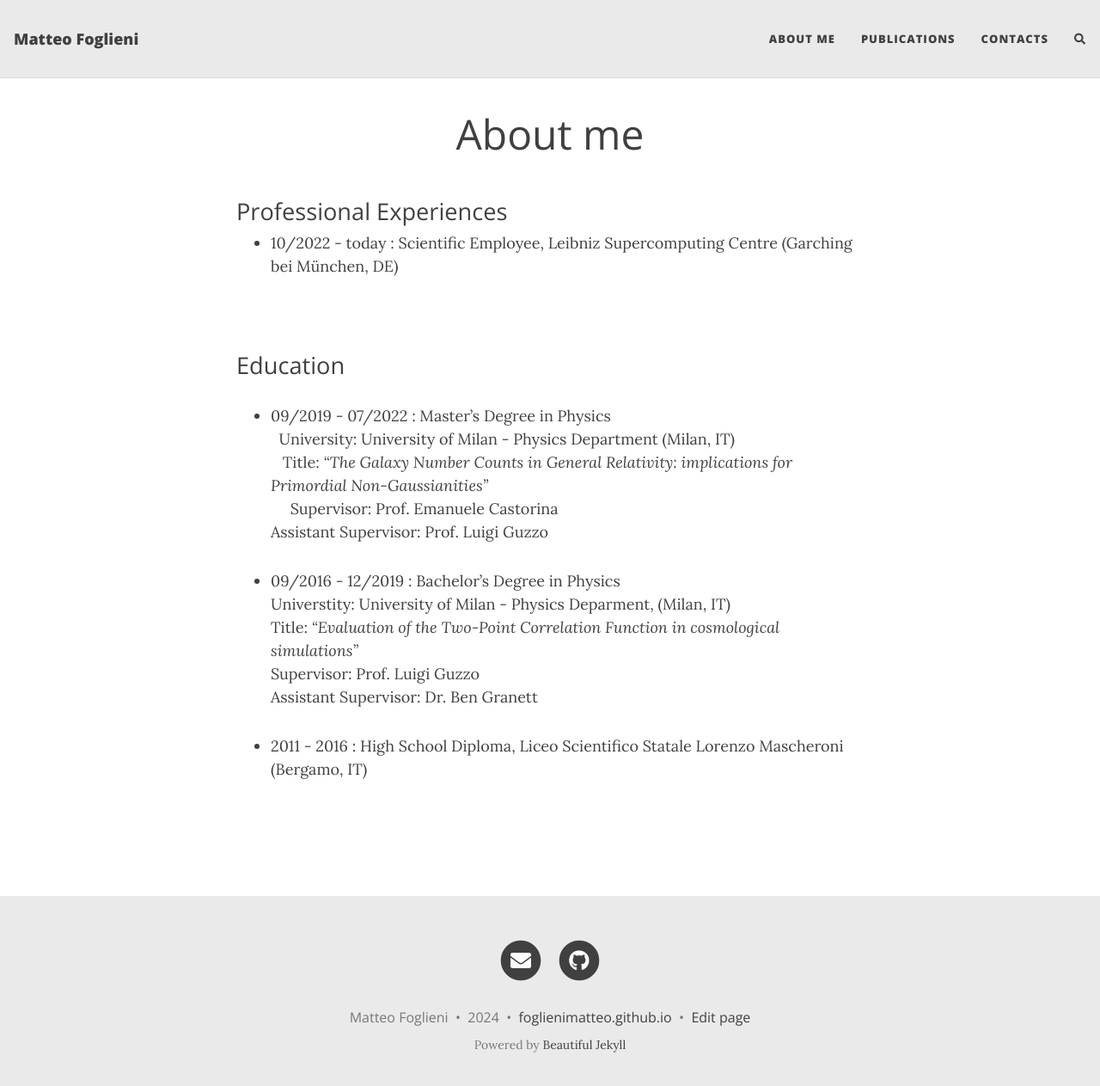
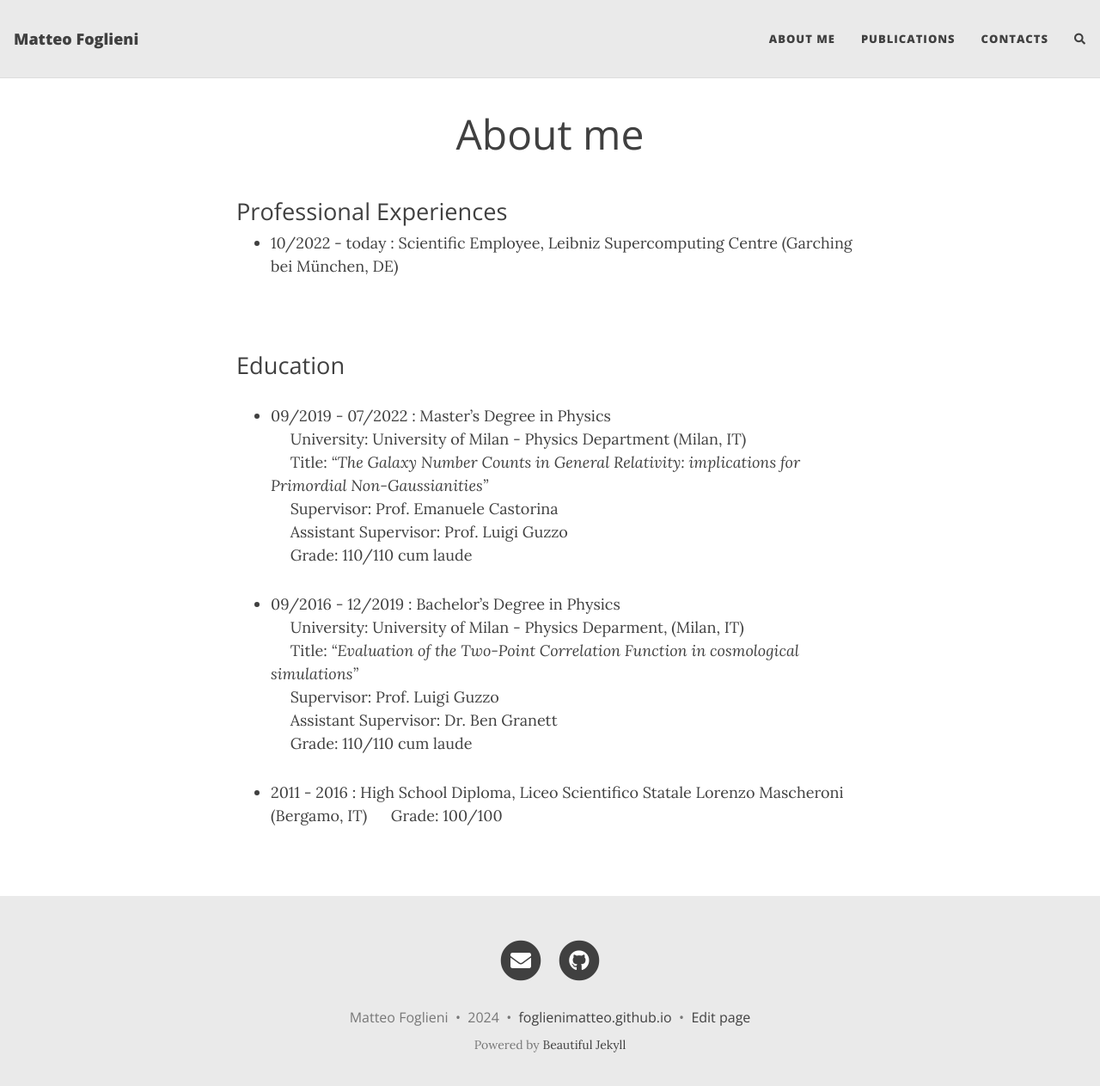
Before and after one commit to foglienimatteo/foglienimatteo.github.io, a Jekyll site: the page built from aboutme.md, in a window 1280 px wide and 1276 px high. Shown: the top 1263 px of the window at 86% size. Built offline with Jekyll 4.4.1, drawn with Linux system fonts in a browser that asks for light colours; nearby versions of some CDN libraries; comment, search, counter and statistics services are not loaded.

Commit message:
checking width

```diff
--- a/aboutme.md
+++ b/aboutme.md
@@ -14,15 +14,18 @@
 ## Education
 
 - 09/2019 - 07/2022 : Master's Degree in Physics<br>
-  &nbsp; University: University of Milan - Physics Department (Milan, IT)<br>
-  &ensp;  Title: _"The Galaxy Number Counts in General Relativity: implications for Primordial Non-Gaussianities"_ <br>
+  &emsp; University: University of Milan - Physics Department (Milan, IT)<br>
+  &emsp; Title: _"The Galaxy Number Counts in General Relativity: implications for Primordial Non-Gaussianities"_ <br>
   &emsp; Supervisor: Prof. Emanuele Castorina<br>
-  Assistant Supervisor: Prof. Luigi Guzzo
+  &emsp; Assistant Supervisor: Prof. Luigi Guzzo<br>
+  &emsp; Grade: 110/110 cum laude
 
 - 09/2016 - 12/2019 : Bachelor's Degree in Physics<br>
-  Universtity: University of Milan - Physics Deparment, (Milan, IT)<br>
-  Title: _"Evaluation of the Two-Point Correlation Function in cosmological simulations"_ <br>
-  Supervisor: Prof. Luigi Guzzo<br>
-  Assistant Supervisor: Dr. Ben Granett
+  &emsp; University: University of Milan - Physics Deparment, (Milan, IT)<br>
+  &emsp; Title: _"Evaluation of the Two-Point Correlation Function in cosmological simulations"_ <br>
+  &emsp; Supervisor: Prof. Luigi Guzzo<br>
+  &emsp; Assistant Supervisor: Dr. Ben Granett<br>
+  &emsp; Grade: 110/110 cum laude
 
 - 2011 - 2016 : High School Diploma, Liceo Scientifico Statale Lorenzo Mascheroni (Bergamo, IT)
+  &emsp; Grade: 100/100
--- a/assets/css/beautifuljekyll.css
+++ b/assets/css/beautifuljekyll.css
@@ -67,7 +67,7 @@
   margin-top: 0;
 }
 hr.small {
-  max-width: 120rem; /*6.25rem;*/
+  max-width: 6.25rem;
   margin: 1rem auto;
   border-width: 0.25rem;
   border-color: inherit;
@@ -325,7 +325,7 @@
 .navbar-custom .avatar-container {
   position: absolute;
   left: 50%;
-  width: 7rem; /*3.125rem;*/
+  width: 3.125rem;
   bottom: -1.5rem;
   transition: opacity 0.5s ease-in-out;
   -webkit-transition: opacity 0.5s ease-in-out;
@@ -363,7 +363,7 @@
 
 @media (min-width: 1200px) {
   .navbar-custom.top-nav-regular .avatar-container {
-    width: 20rem; /*6.25rem;*/
+    width: 6.25rem;
     bottom: -1.9375rem;
   }
 
@@ -514,7 +514,7 @@
   float: right;
   margin-left: 0.625rem;
   height: 12rem;
-  width: 20rem; /*12rem;*/
+  width: 12rem;
 }
 .post-preview .post-image {
   filter: grayscale(40%);
@@ -532,7 +532,7 @@
 @media (max-width: 767px) {
   .post-preview .post-image {
     height: 9rem;
-    width: 18rem; /*9rem;*/
+    width: 9rem;
   }
   .post-preview .post-image-short {
     margin-top: 0;
@@ -1093,3 +1093,10 @@
     display: inline-block;
   }
 }
+
+
+@media (min-width: 1920px) {
+  .container {
+    width: 1850px;
+  }
+}
```
